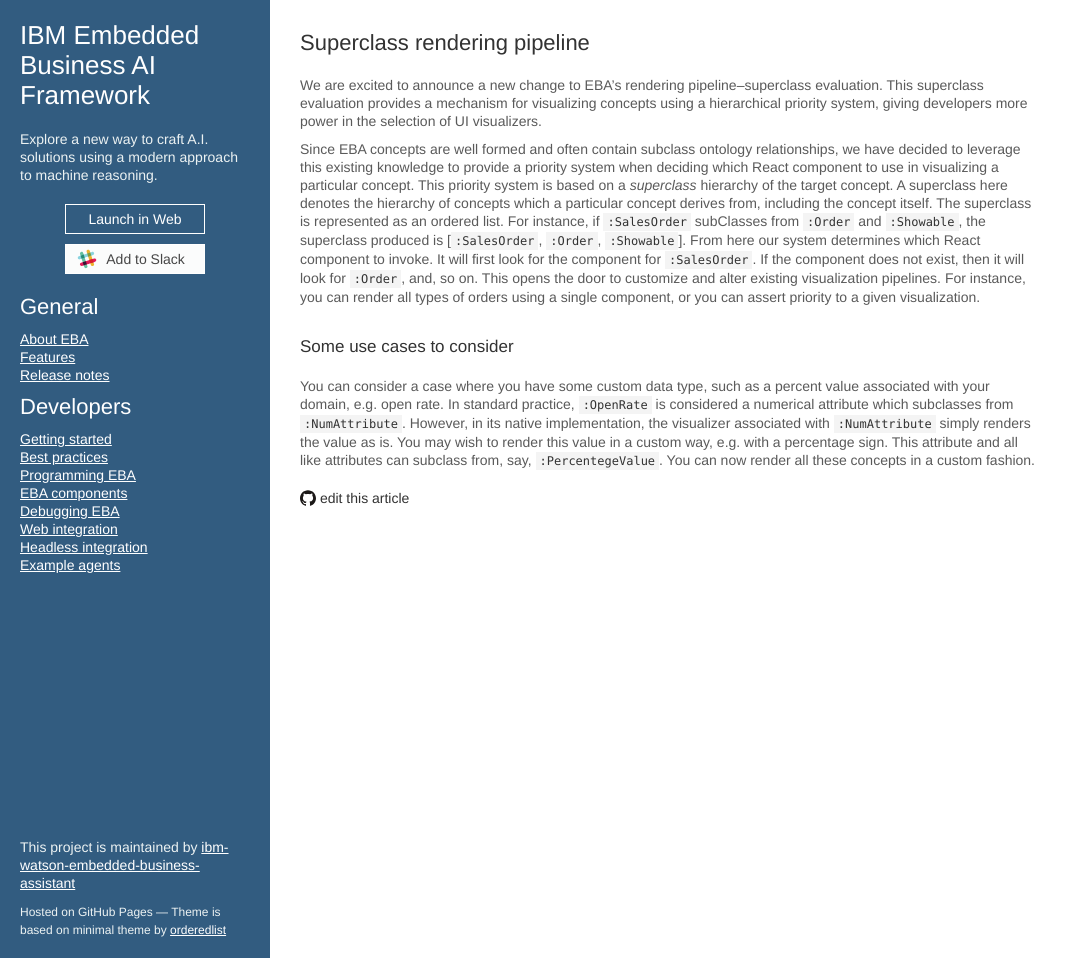
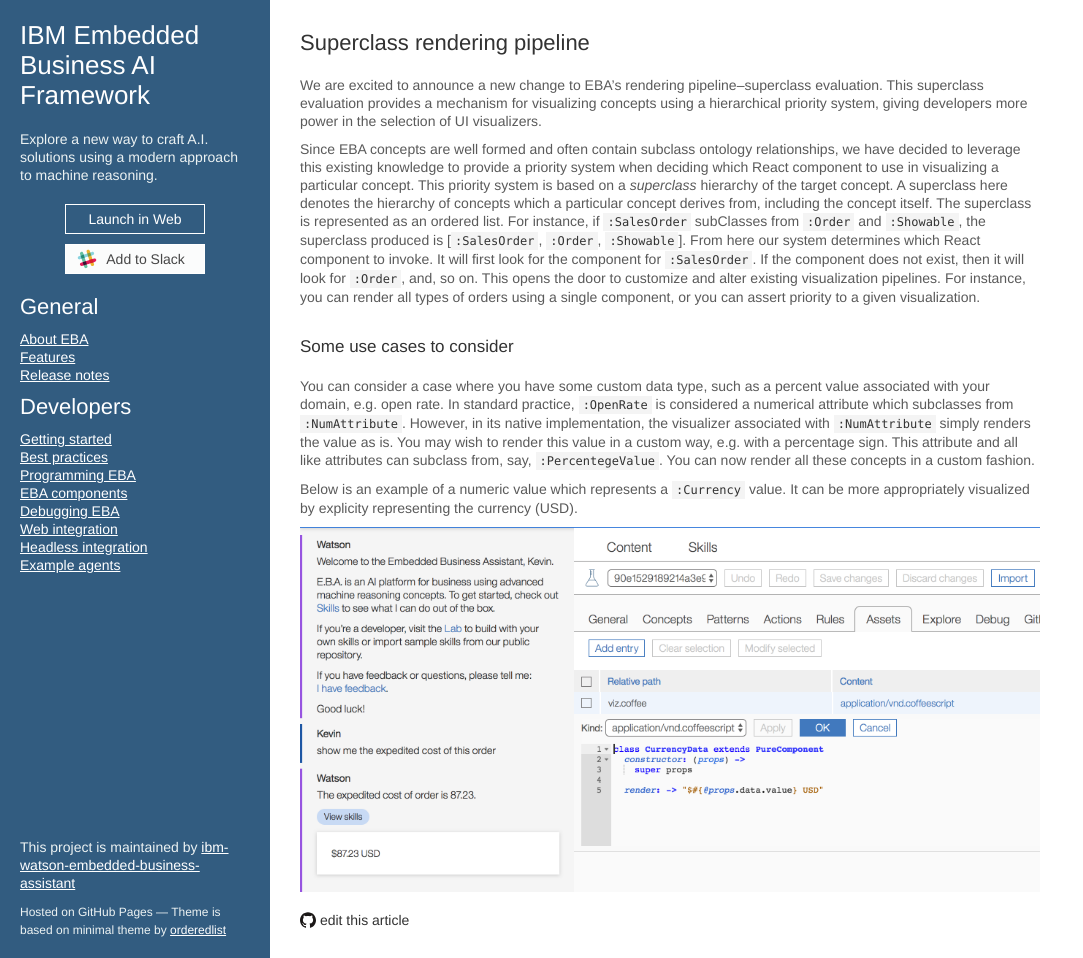
Before and after one commit to ibm-watson-embedded-business-assistant/eba-example-agents, a Jekyll site: the page built from release/blogs/SuperclassRender.md, in a window 1280 px wide and 958 px high. Shown: the whole window, without its empty margins (0-1083 px from the left). Built offline with Jekyll 4.4.1, drawn with Linux system fonts in a browser that asks for light colours; our own code applies the rules of GitHub Pages for plain Markdown files.

Commit message:
Update SuperclassRender.md

```diff
--- a/release/blogs/SuperclassRender.md
+++ b/release/blogs/SuperclassRender.md
@@ -7,3 +7,8 @@
 ### Some use cases to consider
 
 You can consider a case where you have some custom data type, such as a percent value associated with your domain, e.g. open rate. In standard practice, `:OpenRate` is considered a numerical attribute which subclasses from `:NumAttribute`. However, in its native implementation, the visualizer associated with `:NumAttribute` simply renders the value as is. You may wish to render this value in a custom way, e.g. with a percentage sign. This attribute and all like attributes can subclass from, say, `:PercentegeValue`. You can now render all these concepts in a custom fashion.
+
+
+Below is an example of a numeric value which represents a `:Currency` value. It can be more appropriately visualized by explicity representing the currency (USD).
+
+[![Superclass currency](../images/superclass-currency.png "Superclass currency")](../images/superclass-currency.png)
```
